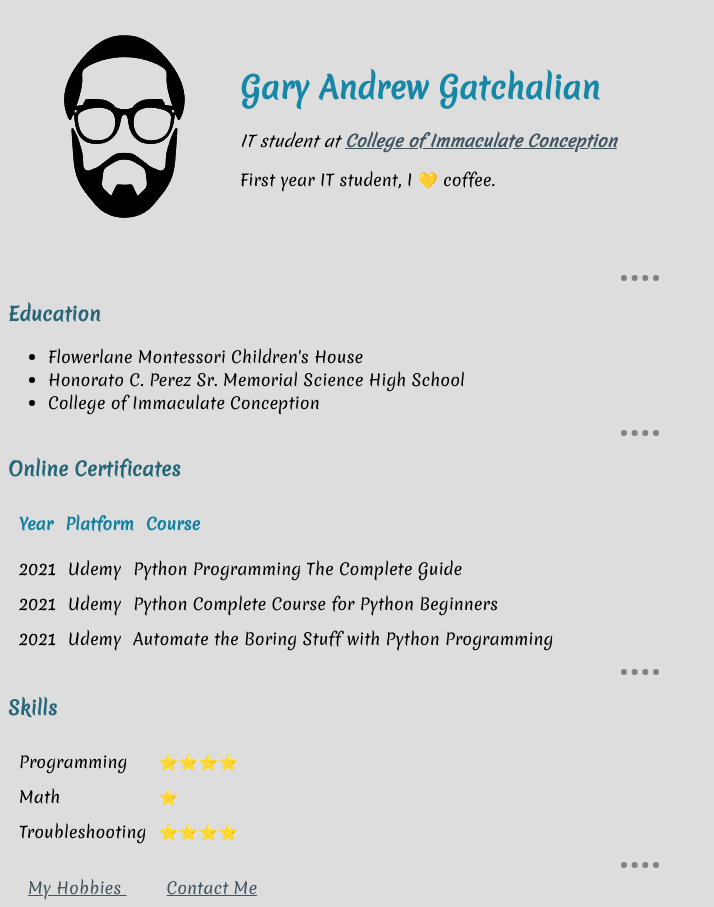
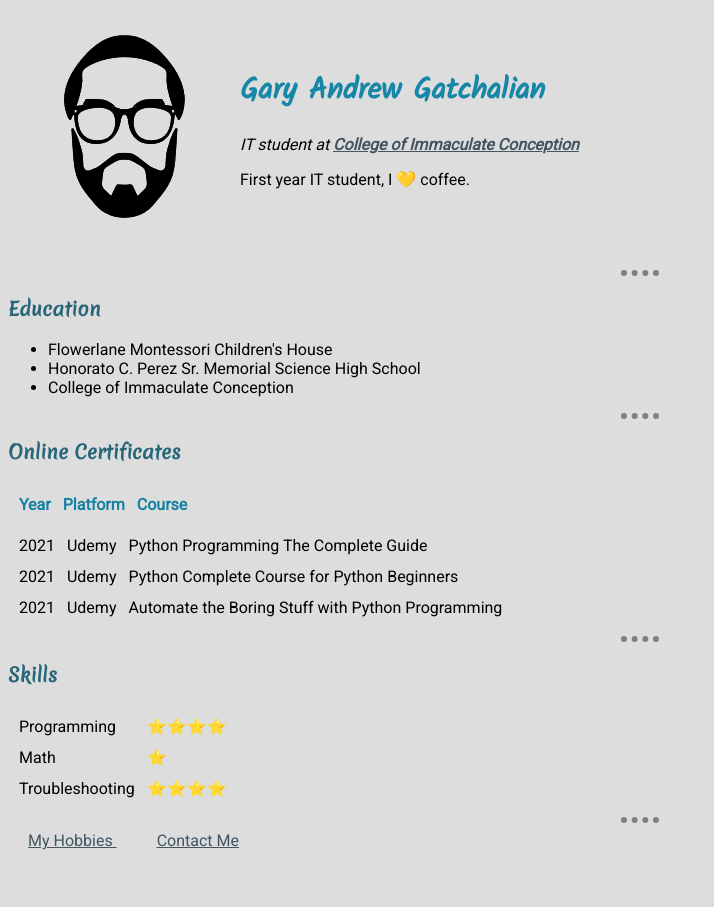
Before and after one commit to gatchigat/html, a plain HTML site: page index.html in a window 1280 px wide. Shown: the whole page, without its empty margins (0-714 px from the left). After the commit the page ends 858 px from the top, so only its background shows below. Drawn offline with Linux system fonts and the light colour scheme; a web font is replaced by a local one.

Commit message:
Update styles.css

```diff
--- a/css/styles.css
+++ b/css/styles.css
@@ -1,7 +1,7 @@
 /*TAGS SELECTOR*/
 body {
   background-color: #dddddd;
-  font-family: "Merienda", cursive;
+  font-family: "Roboto", serif;
 }
 
 hr {
@@ -19,7 +19,7 @@ h3 {
 h1 {
   color: #1687a7;
   font-size: 30px;
-  font-family: "Merienda", cursive;
+  font-family: "Kalam", cursive;
 }
 h2 {
   font-family: "Merienda", cursive;
```
